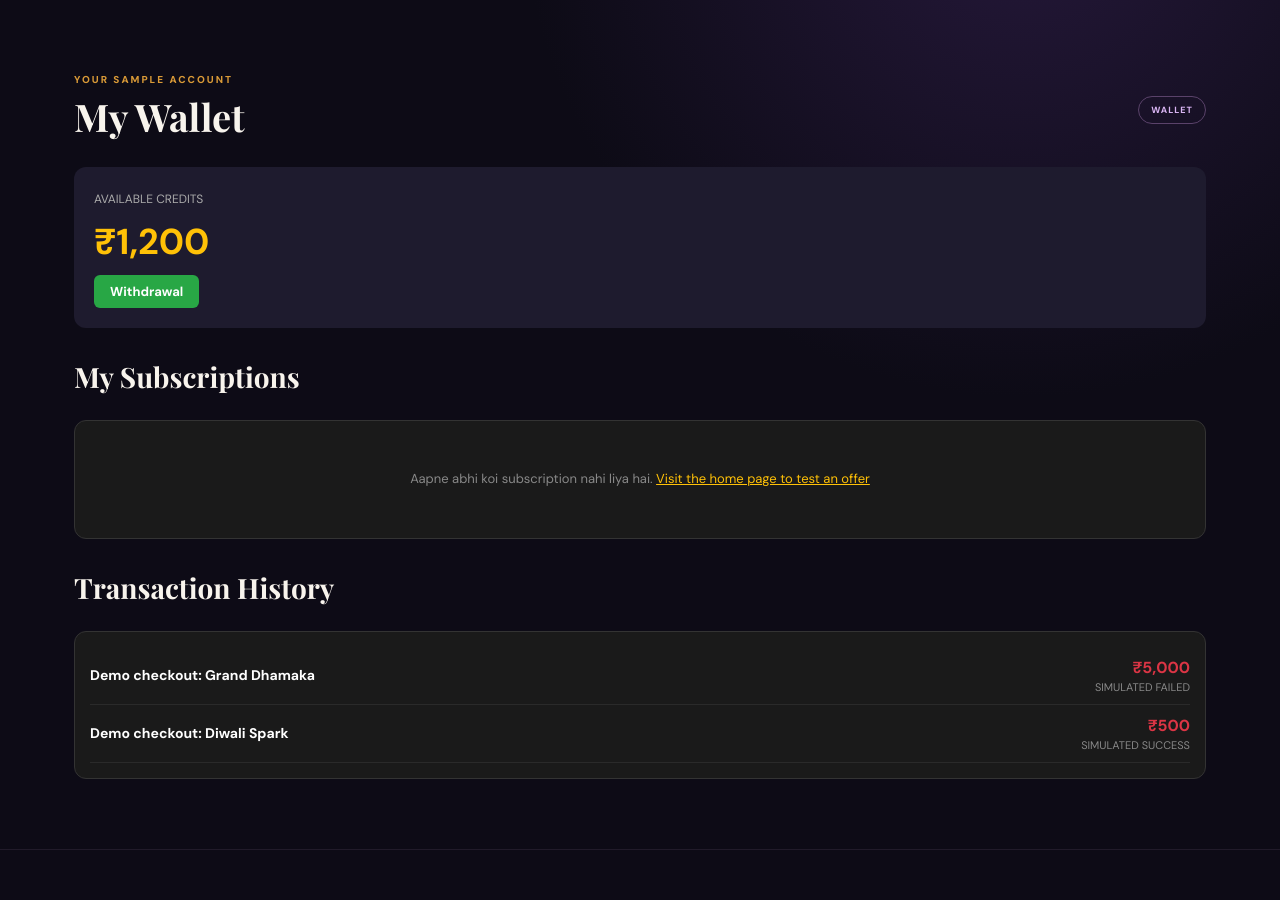
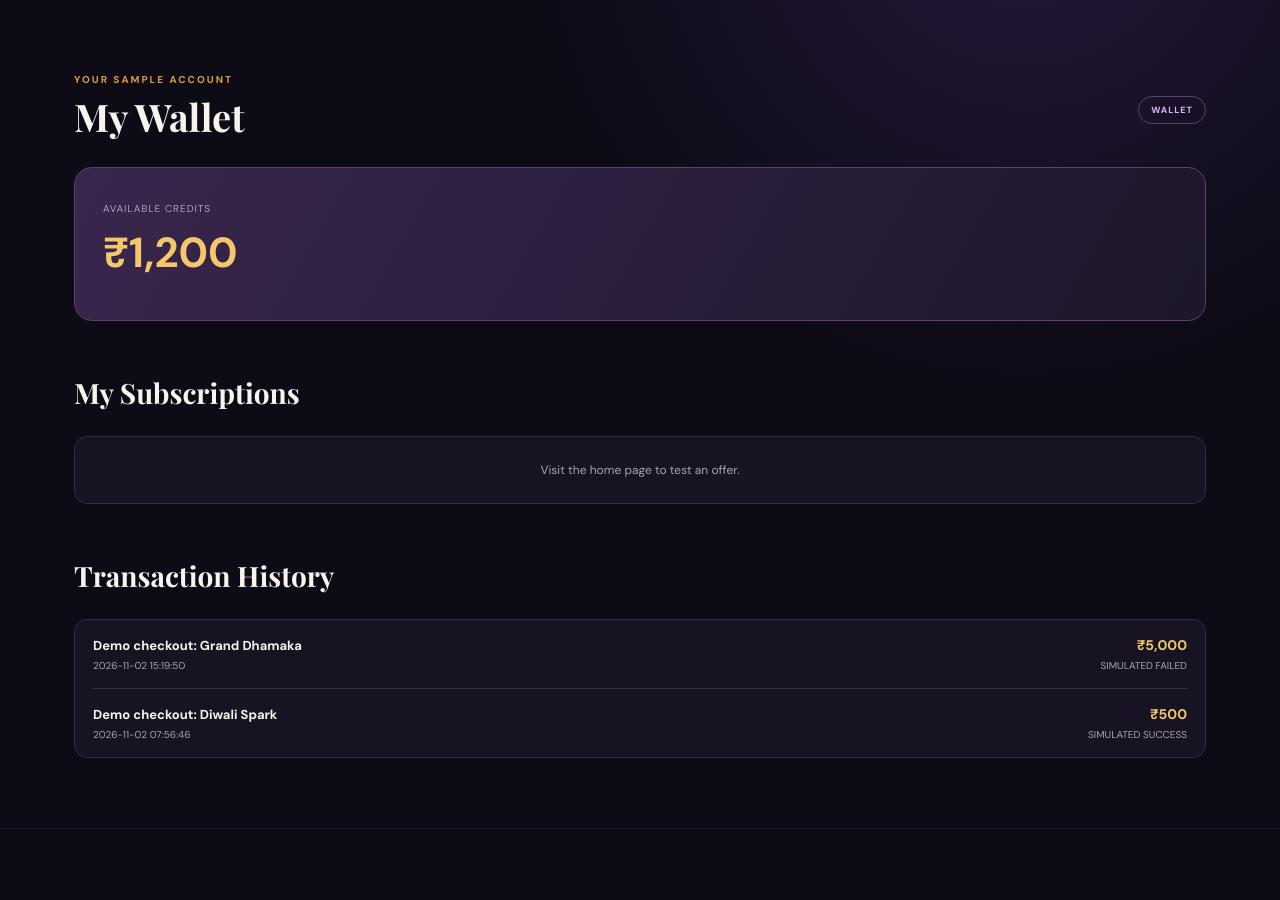
Before and after one commit to banud1157-cmd/bigdiwali.com, a Flask app: page /wallet in a window 1280 px wide. Shown: the part 105-1005 px from the top of the page. After the commit the page ends 934 px from the top, so only its background shows below. Run offline with Flask 3, Linux system fonts and the light colour scheme; a user stored in the database is signed in; data comes from the database, SQL or seed files in the repository.

Commit message:
Update wallet.html

```diff
--- a/templates/wallet.html
+++ b/templates/wallet.html
@@ -1,68 +1,20 @@
-{% extends "base.html" %}
-{% block title %}My Wallet • DIWALI OFFERS{% endblock %}
-
+{% extends "base.html" %}{% block title %} Wallet • DIWALI OFFERS{% endblock %}
 {% block content %}
-<div class="section-head">
-  <div>
-    <div class="eyebrow">YOUR SAMPLE ACCOUNT</div>
-    <h1>My Wallet</h1>
-  </div>
-  <span class="pill">WALLET</span>
+<div class="section-head"><div><div class="eyebrow">YOUR SAMPLE ACCOUNT</div><h1>My Wallet</h1></div><span class="pill"> WALLET</span></div>
+<div class="wallet-hero"><small>AVAILABLE CREDITS</small><strong>₹{{ "{:,}".format(user['demo_wallet']) }}</strong><p></p></div>
+<div class="section-head"><div><h2>My Subscriptions</h2></div></div>
+<div class="table-card">
+{% if subscriptions %}
+{% for sub in subscriptions %}<div class="history-row"><div><b>{{ sub['offer_name'] }}</b><small>{{ sub['created_at'] }}</small></div><span class="pill success-pill">{{ sub['status'] }}</span></div>{% endfor %}
+{% else %}<div class="empty"> Visit the home page to test an offer.</div>{% endif %}
 </div>
-
-<!-- Available Credits Card -->
-<div class="wallet-card" style="background: #1e1b2e; padding: 20px; border-radius: 12px; margin-bottom: 25px;">
-  <small style="color: #aaa; text-transform: uppercase; font-size: 12px;">Available Credits</small>
-  <div style="font-size: 36px; font-weight: bold; color: #ffc107; margin: 10px 0;">₹{{ "{:,}".format(user.credits if user and 'credits' in user else 1200) }}</div>
-  <a href="{{ url_for('withdrawal') }}" class="btn primary" style="display: inline-block; padding: 8px 16px; background: #28a745; color: #fff; text-decoration: none; border-radius: 6px; font-weight: bold;">Withdrawal</a>
-</div>
-
-<!-- My Subscriptions Section -->
-<div class="section-head" style="margin-top: 20px;">
-  <h2>My Subscriptions</h2>
-</div>
-
-<div class="subscriptions-card" style="background: #1a1a1a; padding: 20px; border-radius: 12px; margin-bottom: 25px; border: 1px solid #333;">
-  {% if subscriptions and subscriptions|length > 0 %}
-    <div style="display: flex; flex-direction: column; gap: 15px;">
-      {% for sub in subscriptions %}
-        <div style="background: #252238; padding: 15px; border-radius: 8px; display: flex; justify-content: space-between; align-items: center; border-left: 4px solid #28a745;">
-          <div>
-            <strong style="font-size: 16px; color: #fff;">{{ sub.offer_name }}</strong>
-            <p style="color: #aaa; font-size: 13px; margin: 5px 0 0 0;">Duration: {{ sub.days }} days | Status: <span style="color: #28a745; font-weight: bold;">Active</span></p>
-          </div>
-          <div style="text-align: right;">
-            <span style="font-size: 16px; font-weight: bold; color: #ffc107;">₹{{ "{:,}".format(sub.amount) }}</span>
-          </div>
-        </div>
-      {% endfor %}
-    </div>
-  {% else %}
-    <p class="muted" style="text-align: center; color: #888; padding: 15px;">Aapne abhi koi subscription nahi liya hai. <a href="{{ url_for('dashboard') }}" style="color: #ffc107; text-decoration: underline;">Visit the home page to test an offer</a></p>
-  {% endif %}
-</div>
-
-<!-- Transaction History Section -->
-<div class="section-head" style="margin-top: 20px;">
-  <h2>Transaction History</h2>
-</div>
-
-<div class="transaction-history" style="background: #1a1a1a; padding: 15px; border-radius: 12px; border: 1px solid #333;">
-  {% if transactions and transactions|length > 0 %}
-    {% for tx in transactions %}
-      <div style="padding: 10px 0; border-bottom: 1px solid #2a2a2a; display: flex; justify-content: space-between; align-items: center;">
-        <div>
-          <strong style="color: #fff; font-size: 14px;">{{ tx.description }}</strong>
-          <p style="color: #888; font-size: 12px; margin: 2px 0 0 0;">{{ tx.date }}</p>
-        </div>
-        <div style="text-align: right;">
-          <span style="font-weight: bold; color: {{ '#28a745' if tx.status == 'SUCCESS' else '#dc3545' }};">₹{{ "{:,}".format(tx.amount) }}</span>
-          <p style="font-size: 11px; color: #888; margin: 2px 0 0 0;">{{ tx.status }}</p>
-        </div>
-      </div>
-    {% endfor %}
-  {% else %}
-    <p class="muted" style="text-align: center; color: #888; padding: 10px;">No transactions yet.</p>
-  {% endif %}
+<div class="section-head"><div><h2>Transaction History</h2></div></div>
+<div class="table-card">
+{% if transactions %}
+{% for txn in transactions %}<div class="history-row"><div><b>{{ txn['description'] }}</b><small>{{ txn['created_at'] }}</small></div><div class="history-right"><strong>₹{{ "{:,}".format(txn['amount']) }}</strong><small>{{ txn['status'] }}</small></div></div>{% endfor %}
+{% else %}<div class="empty">No demo transactions recorded.</div>{% endif %}
 </div>
 {% endblock %}
+<a class="btn success" href="{{ url_for('withdraw') }}">
+   Withdrawal
+</a>
```
